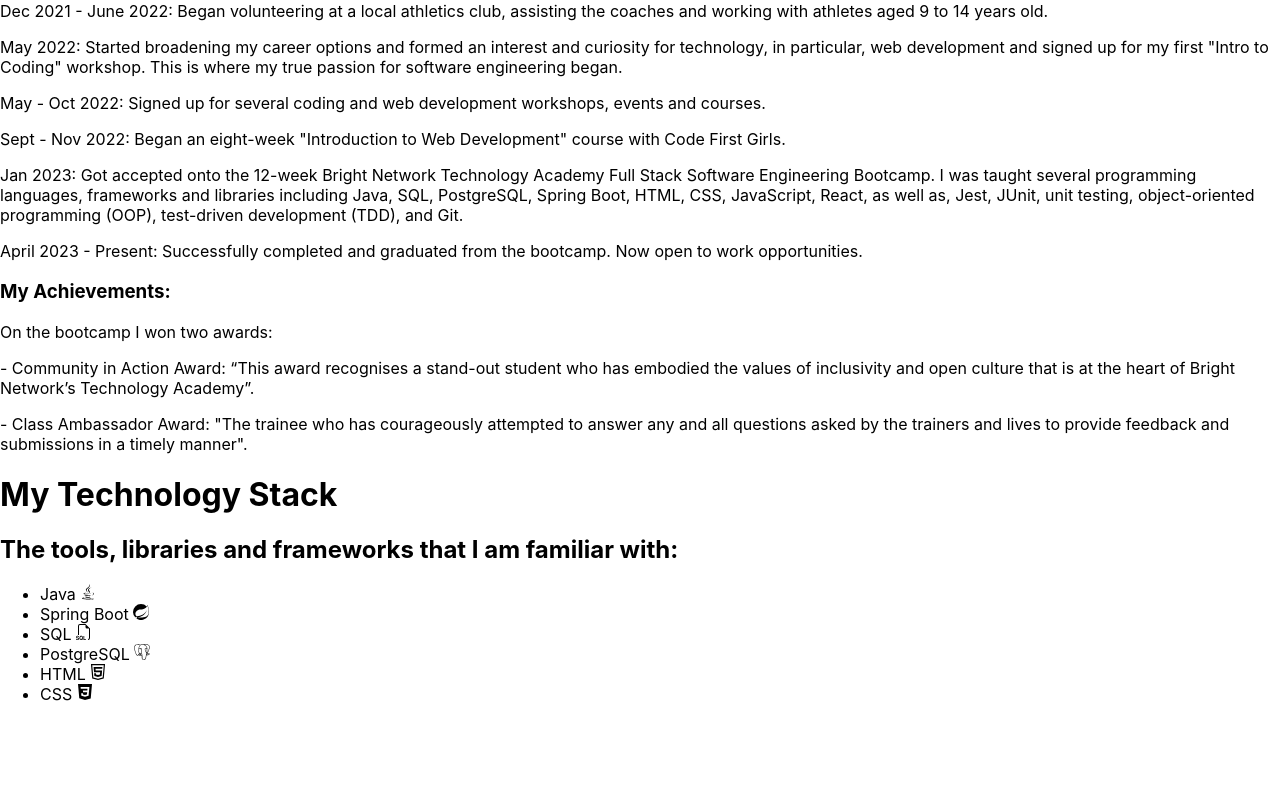
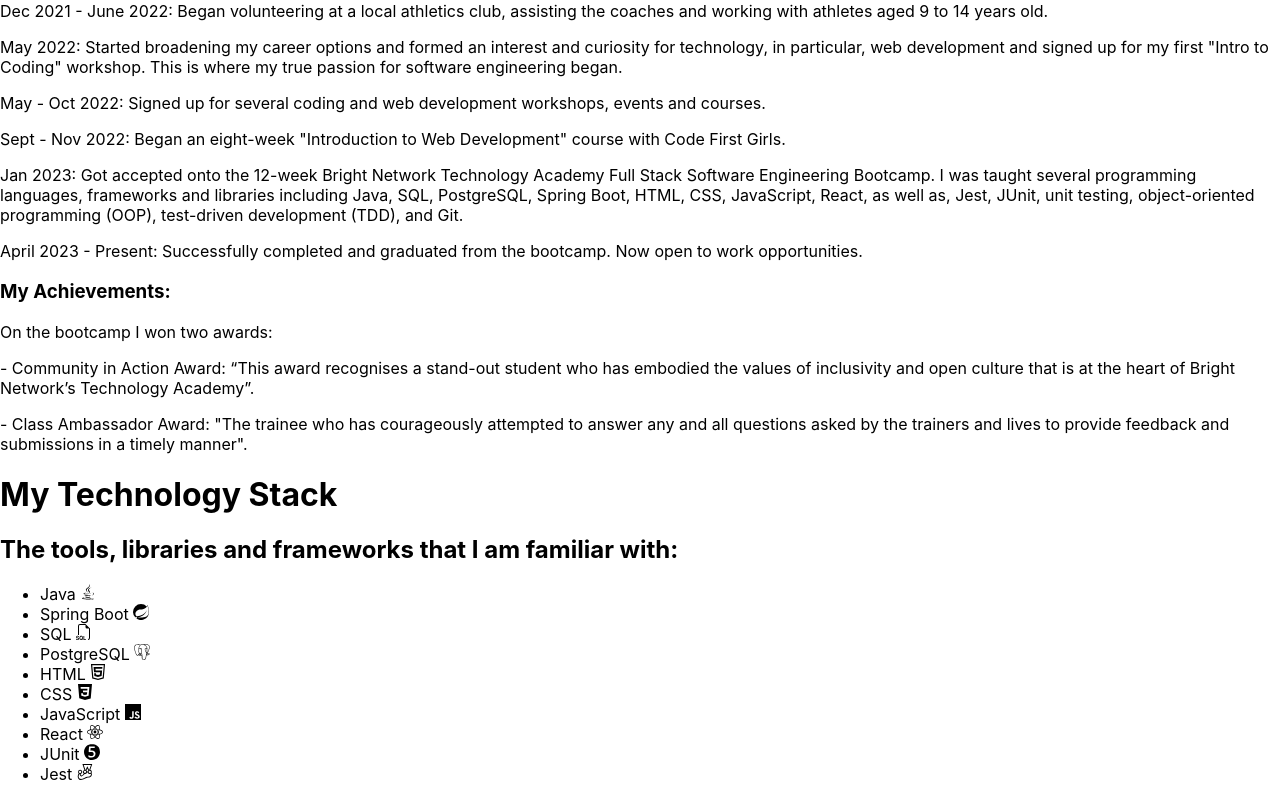
Before and after one commit to ChinikaC/My_Portfolio, a React (Create React App) app: page /TechnologyStack in a window 1280 px wide. Shown: the part 470-1270 px from the top of the page. Before the commit the page ends 1190 px from the top, so only its background shows below. Built offline with nearby package versions, Linux system fonts and the light colour scheme.

Commit message:
Added JS, React, JUnit and Jest icons

```diff
--- a/src/components/TechnologyStack.js
+++ b/src/components/TechnologyStack.js
@@ -4,6 +4,10 @@
 import { SiSpring } from "react-icons/si";
 import { BsFiletypeSql } from "react-icons/bs";
 import { SiPostgresql } from "react-icons/si";
+import { FaReact } from "react-icons/fa";
+import { SiJavascript } from "react-icons/si";
+import { SiJunit5 } from "react-icons/si";
+import { SiJest } from "react-icons/si";
 
 const TechnologyStack = () => {
   return (
@@ -30,6 +34,18 @@
     <li>
     CSS <SiCss3/>
     </li>
+    <li>
+    JavaScript <SiJavascript/>
+    </li>
+    <li>
+    React <FaReact/>
+    </li>
+    <li>
+      JUnit <SiJunit5/>
+    </li>
+    <li>
+      Jest <SiJest/>
+    </li>
 
     </ul>
    </div>
```
